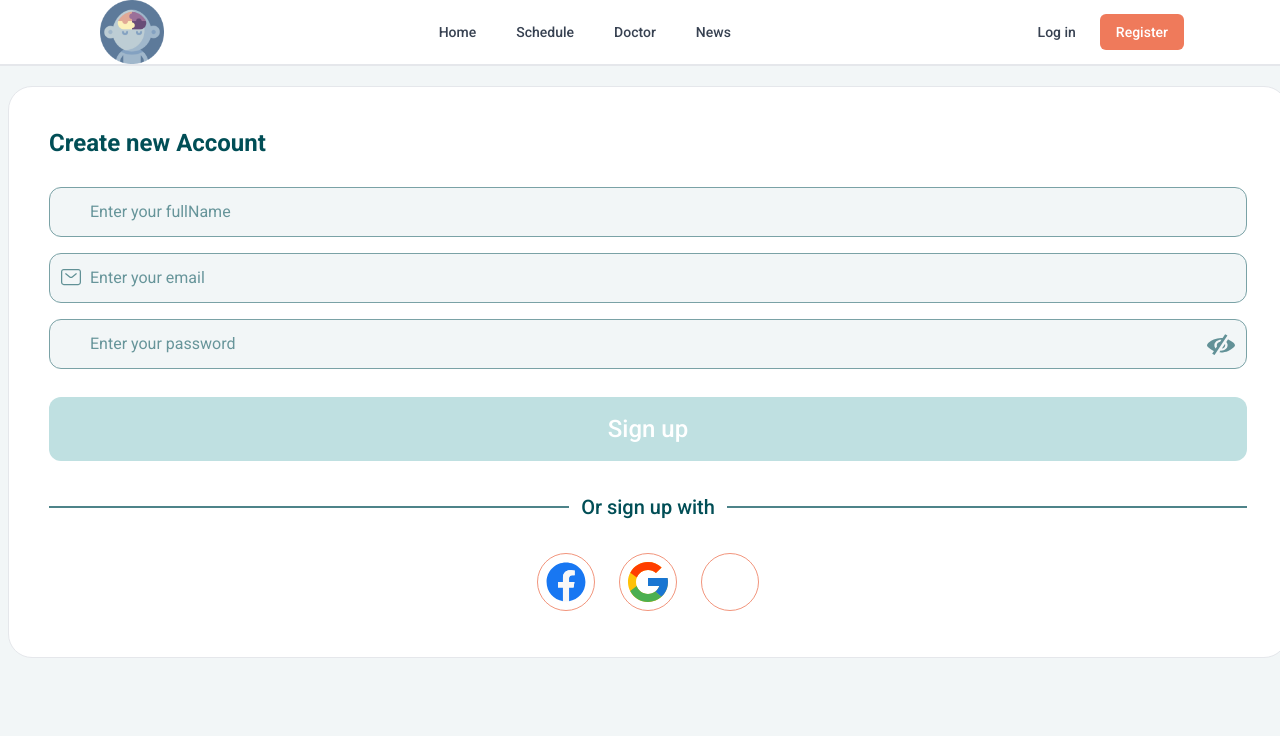
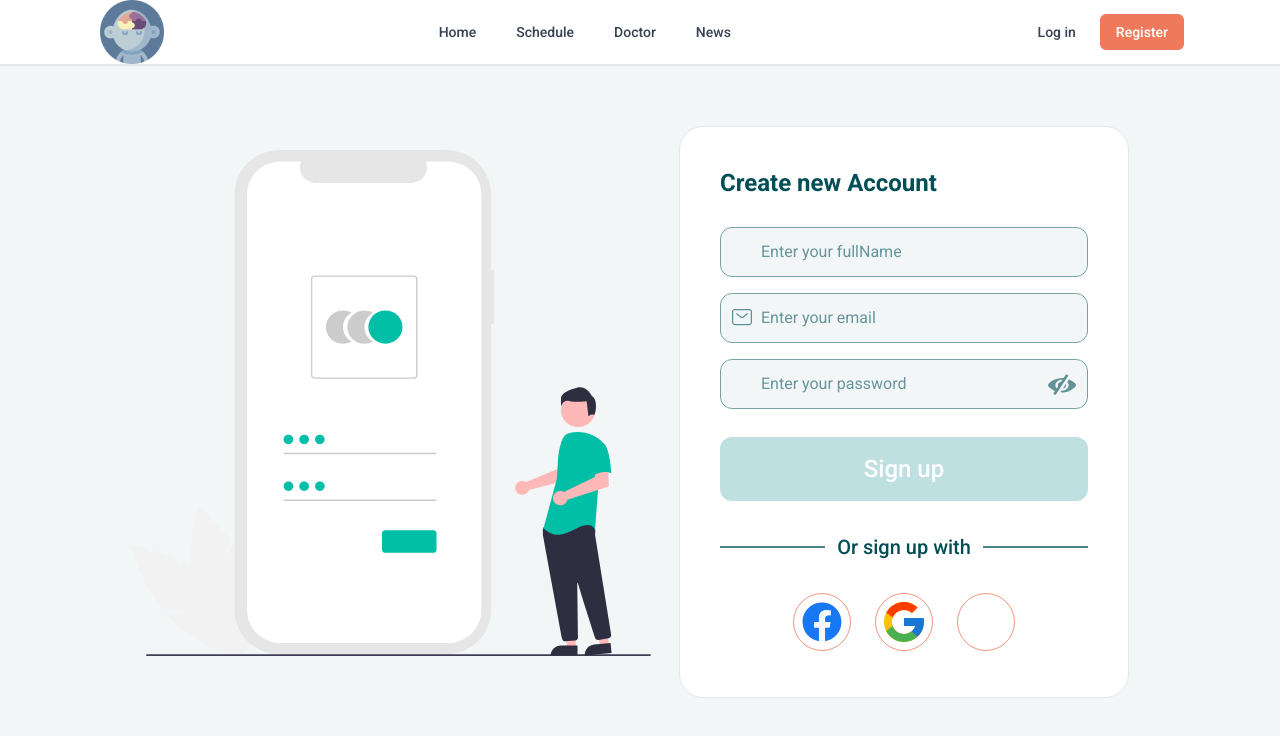
Before and after one commit to psychiatry-spa/frontend, a React (Vite) app: page /register in a window 1280 px wide. Shown: the top 736 px of the page. Built offline with nearby package versions, Linux system fonts and the light colour scheme.

Commit message:
Implement register form for different screens

```diff
--- a/src/components/common/login-form/LoginForm.tsx
+++ b/src/components/common/login-form/LoginForm.tsx
@@ -71,7 +71,7 @@ const LoginForm = () => {
   );
 
   return (
-    <Container styles="mt-10 m-0 w-[400px] h-full rounded-b md:w-[375px] lg:w-[450px] md:mr-5">
+    <Container styles="mt-10 h-[550px] lg:h-max m-0 w-[400px] h-full rounded-b md:w-[350px] lg:w-[450px] md:mr-5">
       <form className="flex flex-col" onSubmit={handleSubmit} noValidate={true}>
         <h1 className="font-semibold font-sans mb-5 text-2xl text-primary">
           Log in to Your Account
--- a/src/components/common/register-form/RegisterForm.tsx
+++ b/src/components/common/register-form/RegisterForm.tsx
@@ -38,7 +38,7 @@ const RegisterForm = () => {
     } else if (name === "password") {
       errorKeys = ["passwordError", "passwordCharactersError"];
     } else if (name === "fullName") {
-      errorKeys = ["fullNameError"]
+      errorKeys = ["fullNameError"];
     }
     setErrors((prevErrors) => ({
       ...prevErrors,
@@ -75,7 +75,7 @@ const RegisterForm = () => {
   );
 
   return (
-    <Container>
+    <Container styles="mt-10 h-[550px] lg:h-max m-0 w-[400px] h-full rounded-b md:w-[350px] lg:w-[450px] md:mr-5">
       <form className="flex flex-col" onSubmit={handleSubmit} noValidate={true}>
         <h1 className="font-semibold font-sans mb-5 text-2xl text-primary">
           Create new Account
@@ -101,6 +101,7 @@ const RegisterForm = () => {
           </p>
         )}
         <InputField
+          styles="pr-11"
           data={formData.password}
           type="password"
           handleChange={handleChange}
@@ -116,7 +117,6 @@ const RegisterForm = () => {
         {errors.passwordCharactersError && (
           <p className="text-red-500 text-sm">At least 6 characters</p>
         )}
-
         <Button
           style={"primary"}
           disabled={isDisabled}
--- /dev/null
+++ b/src/custom.d.ts
@@ -0,0 +1,4 @@
+declare module "*.svg" {
+  const content: any;
+  export default content;
+}
--- a/src/pages/LoginPage.tsx
+++ b/src/pages/LoginPage.tsx
@@ -1,11 +1,14 @@
 import LoginForm from "../components/common/login-form/LoginForm";
 import ClientLayout from "../layouts/client/ClientLayout";
-import logo from "../assets/login-form.svg"
+import logo from "../assets/login-form.svg";
 const LoginPage = () => {
   return (
     <ClientLayout>
       <div className="mt-10 flex-row w-full md:mx-auto md:flex md:w-max">
-        <img className="mt-8 mx-auto w-[300px] md:ml-0 md:mr-5 md:w-[345px] lg:w-[520px]" src={logo} />
+        <img
+          className="md:mt-24 lg:mt-8 mb-auto mx-auto w-[300px] md:ml-0 md:mr-5 md:w-[345px] lg:w-[520px]"
+          src={logo}
+        />
         <LoginForm />
       </div>
     </ClientLayout>
--- a/src/pages/SignUpPage.tsx
+++ b/src/pages/SignUpPage.tsx
@@ -1,10 +1,16 @@
 import RegisterForm from "../components/common/register-form/RegisterForm";
 import ClientLayout from "../layouts/client/ClientLayout";
-
+import logo from "../assets/login-form.svg";
 const SignUpPage = () => {
   return (
     <ClientLayout>
-      <RegisterForm />
+      <div className="mt-10 flex-row w-full md:mx-auto md:flex md:w-max">
+        <img
+          className="md:mt-24 lg:mt-8 mb-auto mx-auto w-[300px] md:ml-0 md:mr-5 md:w-[345px] lg:w-[520px]"
+          src={logo}
+        />
+        <RegisterForm />
+      </div>
     </ClientLayout>
   );
 };
```
